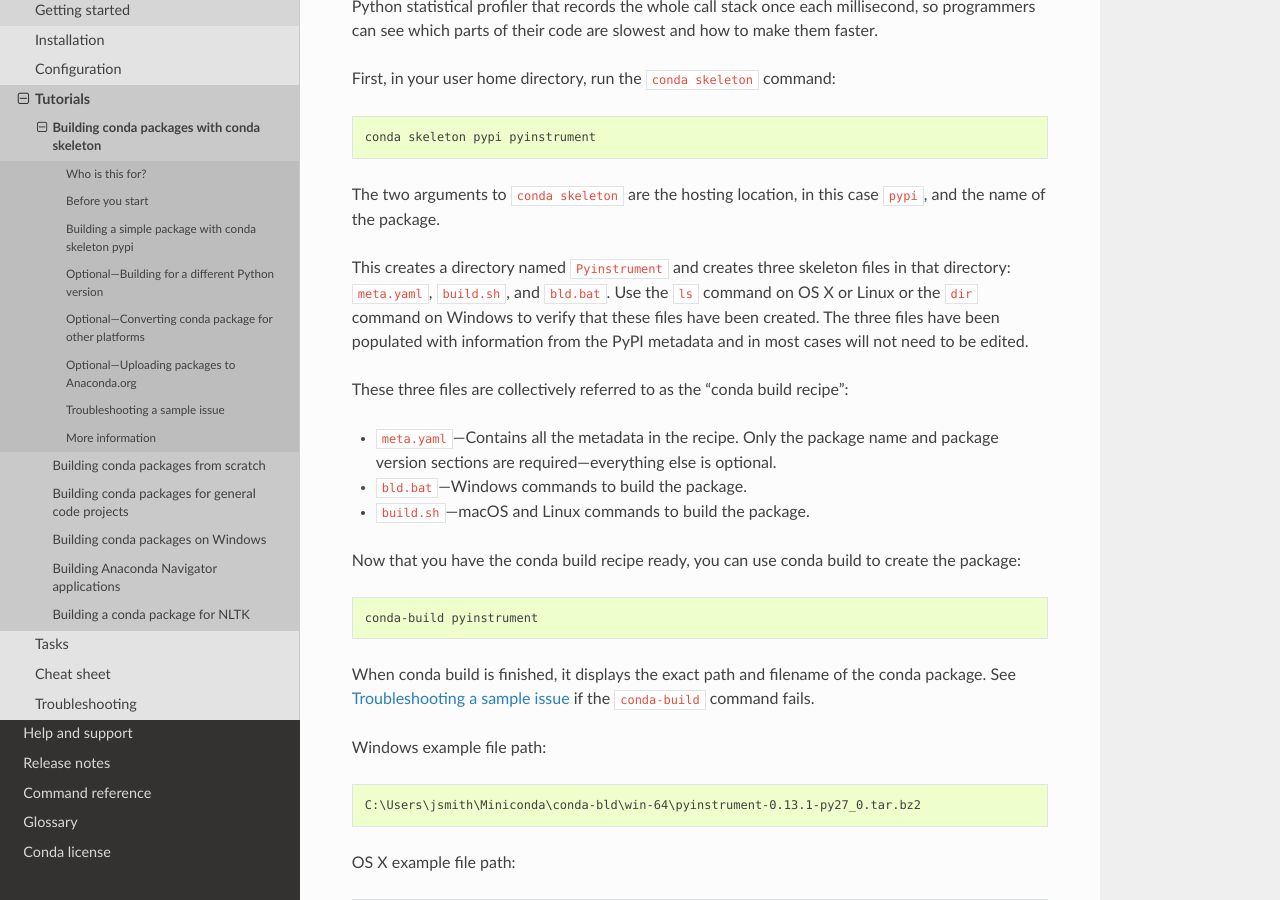
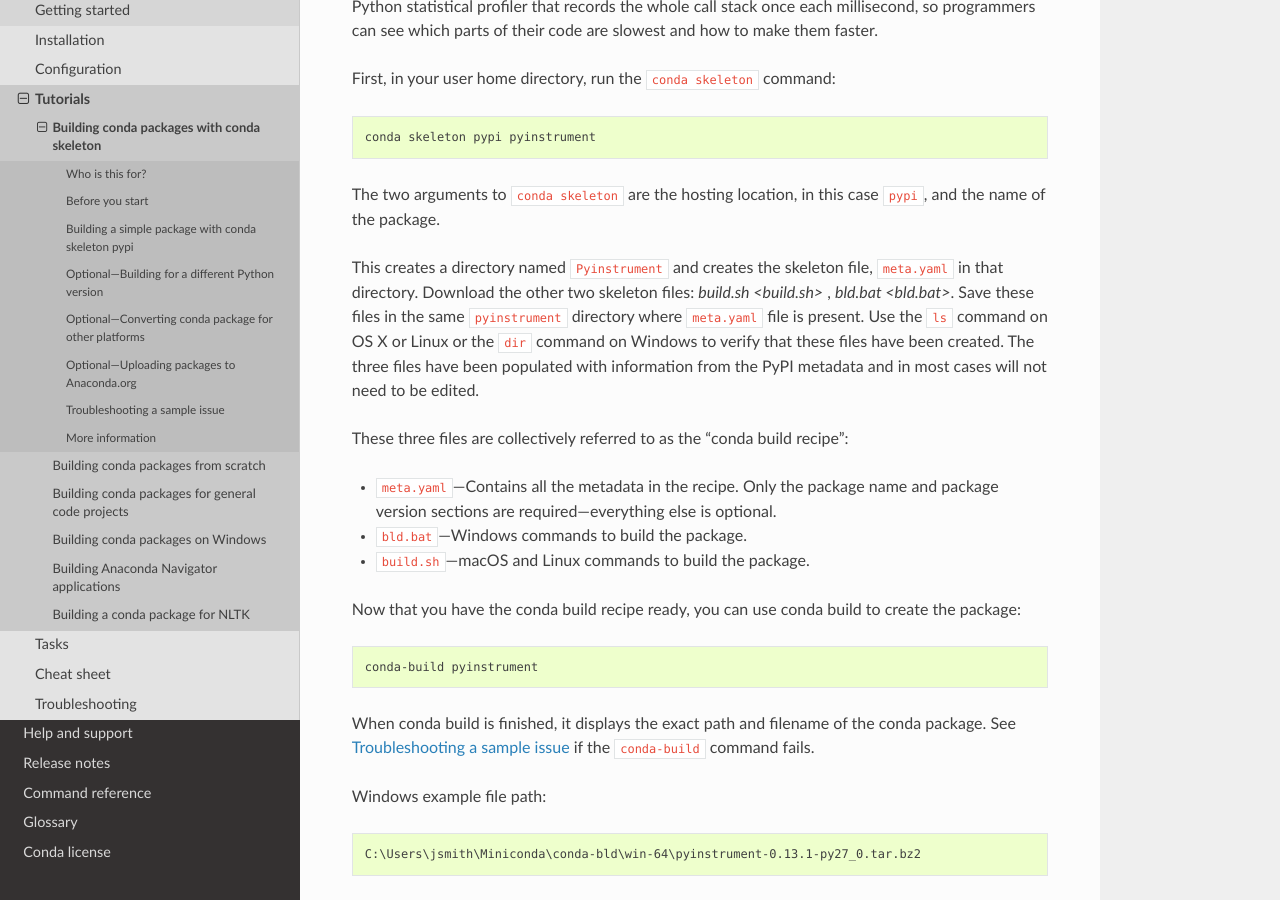
Before and after one commit to conda/conda-docs, a Sphinx documentation site: the page built from docs/source/user-guide/tutorials/build-pkgs-skeleton.rst, in a window 1280 px wide and 900 px high, scrolled down 1102 px. Built offline with Sphinx 7.4.7 and the Read the Docs theme 2.0.0, drawn with Linux system fonts in a browser that asks for light colours.

Commit message:
Update build conda packages docs
Add skeleton files

```diff
--- a/docs/source/user-guide/tutorials/build-pkgs-skeleton.rst
+++ b/docs/source/user-guide/tutorials/build-pkgs-skeleton.rst
@@ -70,9 +70,12 @@ command:
 The two arguments to ``conda skeleton`` are the hosting location,
 in this case ``pypi``, and the name of the package.
 
-This creates a directory named ``Pyinstrument`` and creates three
-skeleton files in that directory: ``meta.yaml``, ``build.sh``,
-and ``bld.bat``. Use the ``ls`` command on OS X or Linux or the
+
+This creates a directory named ``Pyinstrument`` and creates the
+skeleton file, ``meta.yaml`` in that directory. Download the other two
+skeleton files: `build.sh <build.sh>` , `bld.bat <bld.bat>`. Save these files
+in the same ``pyinstrument`` directory where ``meta.yaml`` file is present.
+Use the ``ls`` command on OS X or Linux or the
 ``dir`` command on Windows to verify that these files have been
 created. The three files have been populated with information
 from the PyPI metadata and in most cases will not need to be
```
